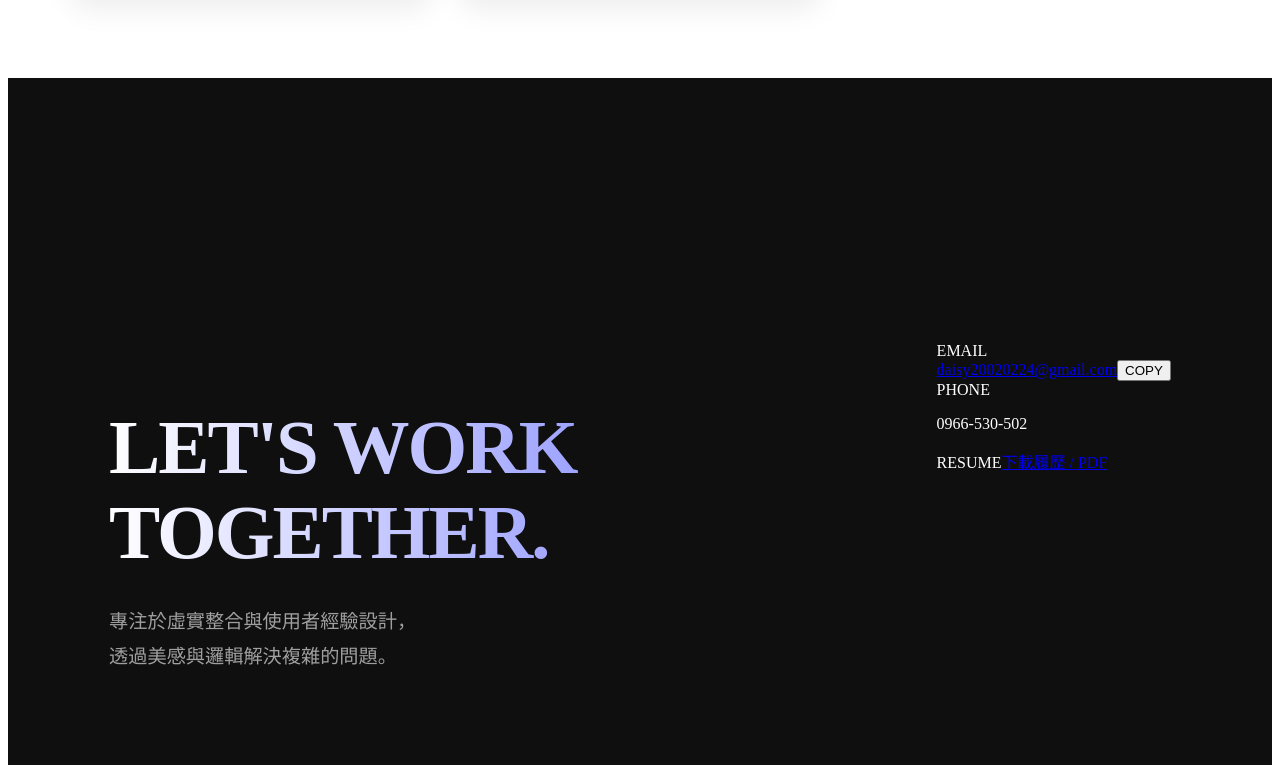
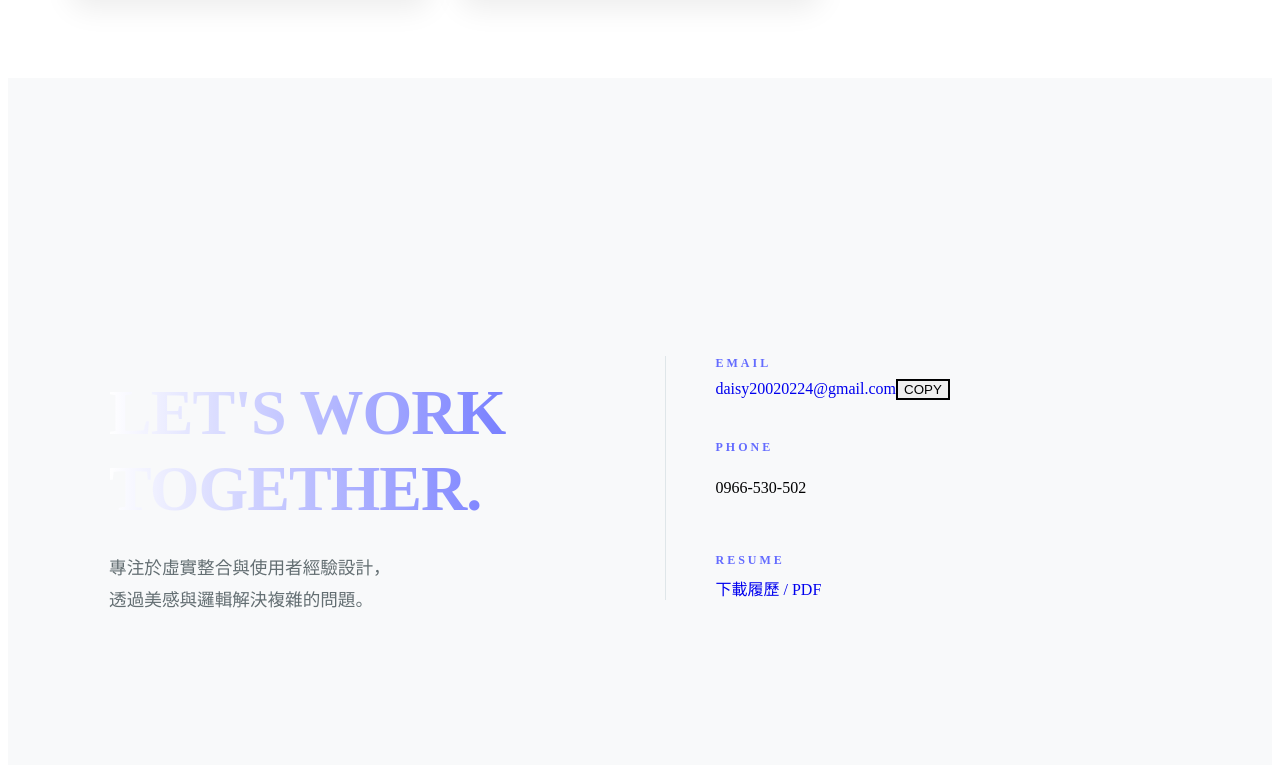
Before and after one commit to 20020224-qun/my-portfolio-react, a React (Vite) app: page / in a window 1280 px wide. Shown: the part 4695-5460 px from the top of the page. Built offline with nearby package versions, Linux system fonts and the light colour scheme.

Commit message:
Update style.css

```diff
--- a/src/assets/style.css
+++ b/src/assets/style.css
@@ -757,20 +757,118 @@ html {
     max-width: 500px;
 }
 
-/* 聯絡區塊：電腦版兩欄排版 */
+/* ==============================
+   5. 聯絡區塊 (輕盈灰白版本)
+============================== */
+
 #contact {
     padding: 120px 8% !important;
-    background-color: #0f0f0f;
-    color: #ffffff;
-    min-height: 80vh;
+    background-color: #f8f9fa; /* 🚀 換成極淺灰色，不再是深黑 */
+    color: #2d3436;           /* 文字改回深色 */
+    min-height: 70vh;
+    display: flex;
+    align-items: center;
 }
 
 .contact-container {
     display: flex;
     justify-content: space-between;
-    align-items: flex-start;
-    max-width: 1400px;
+    align-items: center;      /* 讓兩欄垂直置中對齊 */
+    max-width: 1200px;
     margin: 0 auto;
-    gap: 80px;
+    width: 100%;
+    gap: 100px;               /* 增加兩欄之間的呼吸感 */
+}
+
+/* 🚀 左側：標題區 */
+.contact-visual {
+    flex: 1;
+}
+
+.contact-title {
+    font-size: clamp(2.5rem, 5vw, 4rem);
+    font-weight: 850;
+    line-height: 1.2;
+    letter-spacing: -1px;
+    margin-bottom: 25px;
+    color: #1a1a1a;
+    /* 取消漸層，改用乾淨的深色 */
+}
+
+.contact-statement {
+    font-size: 1.1rem;
+    color: #636e72;
+    line-height: 1.8;
+    max-width: 450px;
+}
+
+/* 🚀 右側：聯絡清單 */
+.contact-info {
+    flex: 1;
+    display: flex;
+    flex-direction: column;
+    gap: 40px;
+    padding-left: 50px;
+    border-left: 1px solid #dfe6e9; /* 加上一條細細的分隔線增加高級感 */
+}
+
+.info-item {
+    display: flex;
+    flex-direction: column;
+    gap: 8px;
+}
+
+.info-label {
+    font-size: 0.75rem;
+    letter-spacing: 3px;
+    color: #646cff; /* 保持你的品牌藍 */
+    font-weight: 700;
+    text-transform: uppercase;
+}
+
+.info-link, .info-text {
+    font-size: 1.4rem;
+    color: #2d3436;
+    text-decoration: none;
+    font-weight: 600;
+    transition: all 0.3s ease;
+}
+
+.info-link:hover {
+    color: #646cff;
+    transform: translateX(5px);
+}
+
+/* Email 複製按鈕調整 */
+.copy-btn {
+    background: #ffffff;
+    border: 1px solid #dfe6e9;
+    color: #636e72;
+    padding: 5px 12px;
+    border-radius: 6px;
+    font-size: 0.7rem;
+    cursor: pointer;
+    transition: all 0.2s;
+}
+
+.copy-btn:hover {
+    border-color: #646cff;
+    color: #646cff;
+}
+
+/* 📱 手機版：自動變回上下堆疊 */
+@media (max-width: 992px) {
+    .contact-container {
+        flex-direction: column;
+        gap: 50px;
+        align-items: flex-start;
+    }
+    .contact-info {
+        padding-left: 0;
+        border-left: none;
+        border-top: 1px solid #dfe6e9;
+        padding-top: 40px;
+        width: 100%;
+    }
 }
 }
```
